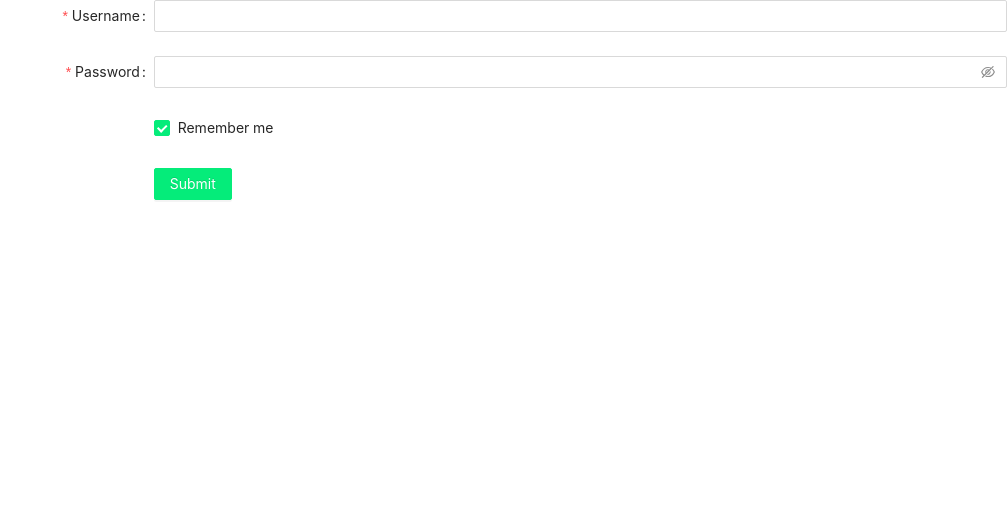
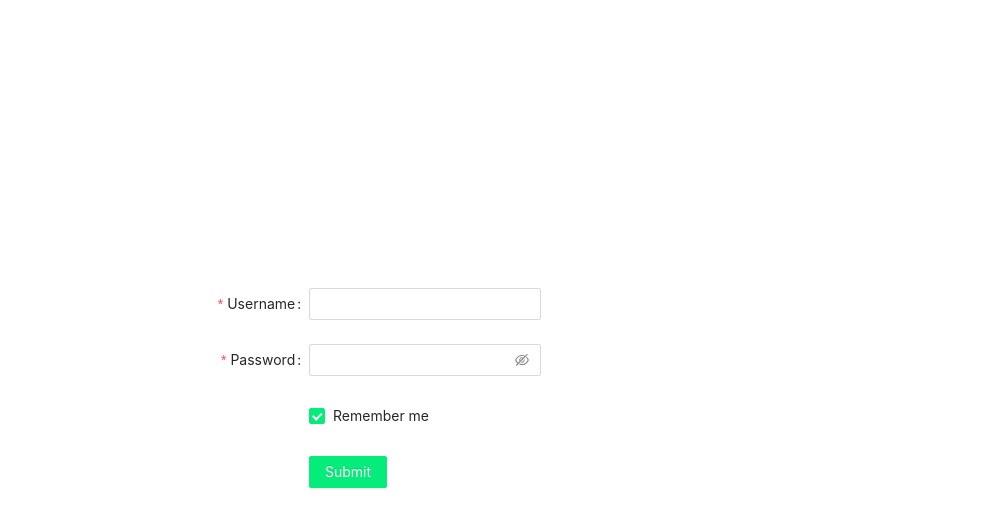
Before and after one commit to jeff-v-h/task-manager, a React app in the folder client/: page / in a window 1280 px wide. Shown: the top 526 px of the page, without its empty margins (273-1280 px from the left). Built offline with nearby package versions, Linux system fonts and the light colour scheme; no server answers.

Commit message:
center login container

```diff
--- a/client/src/components/layout.scss
+++ b/client/src/components/layout.scss
@@ -2,8 +2,11 @@
   width: 100%;
   min-height: 100vh;
   margin: 0 auto;
+  display: flex;
 }
 
 .mainContainer {
   width: 100%;
+  flex-grow: 1;
+  display: flex;
 }
--- a/client/src/components/login/Login.jsx
+++ b/client/src/components/login/Login.jsx
@@ -4,6 +4,7 @@ import { withRouter } from "react-router-dom";
 import { compose } from "redux";
 import { actionCreators } from "../../store/user/userActions";
 import { Form, Input, Button, Checkbox } from 'antd';
+import style from "./login.scss";
 
 const layout = {
     labelCol: {
@@ -27,7 +28,7 @@ class Login extends React.Component {
 
   render() {
     return (
-        <div className="login-container">
+        <div className={style.centerContainer}>
             <Form
                 {...layout}
                 name="basic"
--- /dev/null
+++ b/client/src/components/login/login.scss
@@ -0,0 +1,6 @@
+.centerContainer {
+    display: flex;
+    flex-grow: 1;
+    justify-content: center;
+    align-items: center;
+}
```
Lines whose indentation alone changed are shown as unchanged.
